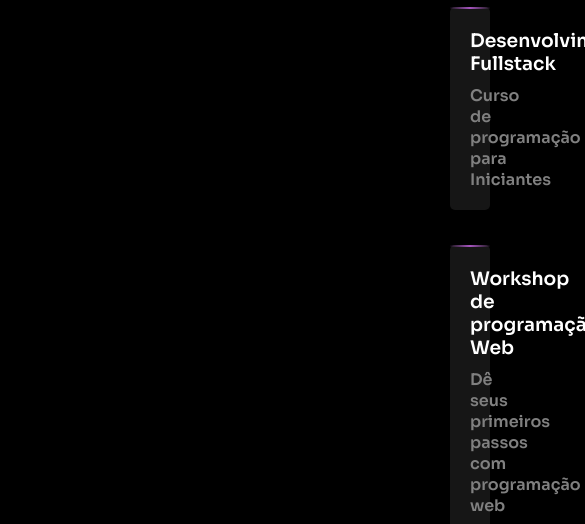
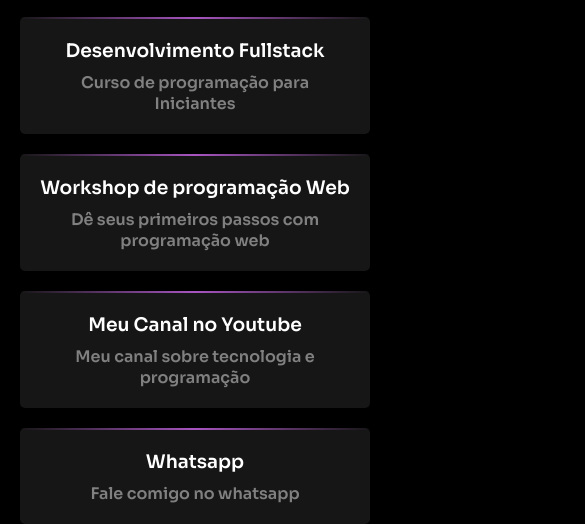
Before and after one commit to gabrielsantos400/gabrielsantos.github.io, a plain HTML site: page index.html in a window 390 px wide. Shown: the part 320-844 px from the top of the page, 585 px wide, since content can reach past the window. Drawn offline with Linux system fonts and the light colour scheme.

Commit message:
Versão 4.0
melhorias em questão de responsividade

```diff
--- a/css/style.css
+++ b/css/style.css
@@ -7,6 +7,8 @@
 }
 
 body {
+    display: flex;
+    flex-direction: column;
     color: white;
     background-repeat: no-repeat;
     background-size: cover;
@@ -48,8 +50,13 @@
 }
 
 .link-list {
+    justify-content: center;
     list-style: none;
-    display: block
+    display: block;
+    width: 100%;
+    max-width: 500px;
+    margin: 0 auto 25px auto;
+    padding: 0 20px;
 }
 
 .link-list a {
@@ -57,7 +64,6 @@
     background-color: #161616;
     margin-top: 20px;
     text-align: center;
-    margin: 35px 450px;
     text-decoration: none;
     border-radius: 5px;
     border: 2px solid;
```
